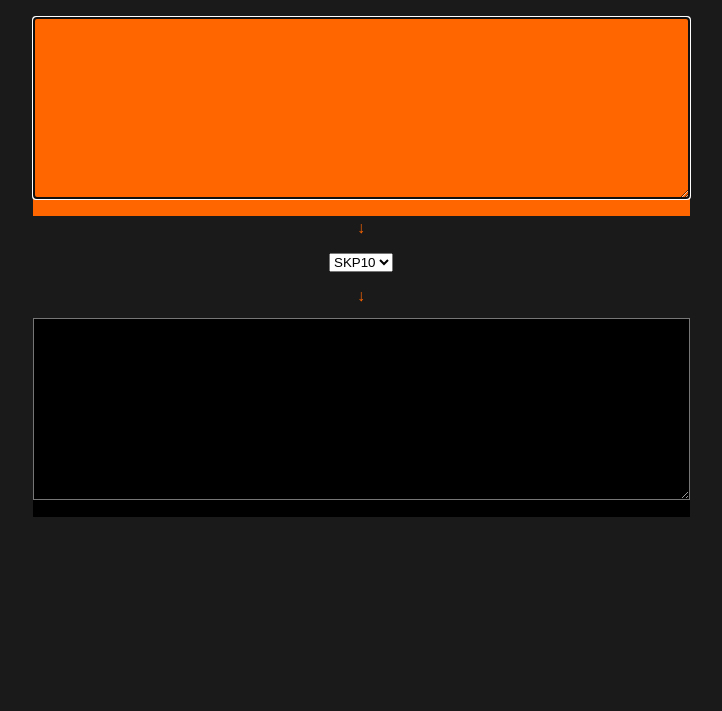
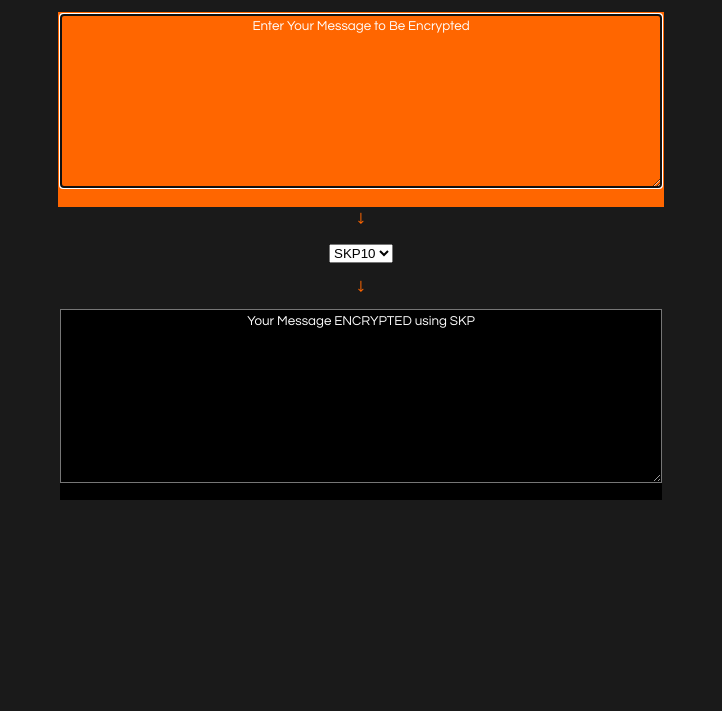
Before and after one commit to zachsarc/SKP10-group-project, a plain HTML site: page index.html in a window 1280 px wide. Shown: the part 89-800 px from the top of the page, without its empty margins (279-1001 px from the left). Drawn offline with Linux system fonts and the light colour scheme.

Commit message:
Added new styling and put the input and outputs in a container.

```diff
--- a/index.html
+++ b/index.html
@@ -17,14 +17,13 @@
 <noscript><p><span class="warning"><em>Please enable JavaScript to use this page.</em></span></p></noscript>
 
 <div id="container">
-    <div id="input"><p><textarea id="input" cols="80" rows="12" onkeyup="update()" onchange="update()" autofocus></textarea></p></div>
+    <div id="input"><p><textarea id="input" cols="80" rows="12" onkeyup="update()" onchange="update()" autofocus placeholder="Enter Your Message to Be Encrypted"></textarea></p></div>
     <p class="arrow">↓</p>
     <p><select id="skp" onchange="update()">
         <option value="1">SKP10</option>
     </select></p>
     <p class="arrow">↓</p>
-    <div id="output"><p><textarea id="output" cols="80" rows="12" readonly></textarea></p></div>
+    <div id="output"><p><textarea id="output" cols="80" rows="12" readonly placeholder="Your Message ENCRYPTED using SKP"></textarea></p></div>
 </div>
-
 </body>
 </html>
--- a/styles.css
+++ b/styles.css
@@ -9,12 +9,12 @@
 body {
     background-color: #1a1a1a;
     color: #ff0000;
-    font-family: 'Arial', sans-serif;
+    font-family: 'Century Gothic', sans-serif;
 }
 
 /* Set heading styles */
 h1, h2, h3 {
-    font-family: 'Creepster', cursive;
+    font-family: 'Century Gothic', sans-serif;
     color: #ff6600;
     text-align: center;
     margin-bottom: 20px;
@@ -54,12 +54,19 @@ p {
 #input{
     background-color: #ff6600;
     cursor: text;
+    text-decoration-color: #ffffff;
+}
+
+#input, #output select, textarea, ::placeholder{
+    padding: 2px;
+    color: #ffffff;
+    text-align: center;
+    font-family: 'Century Gothic', sans-serif;
 }
 
 #output{
     background-color: black;
     cursor: none;
-    text-decoration-color: #ffffff;
 }
 
 .arrow {
```
